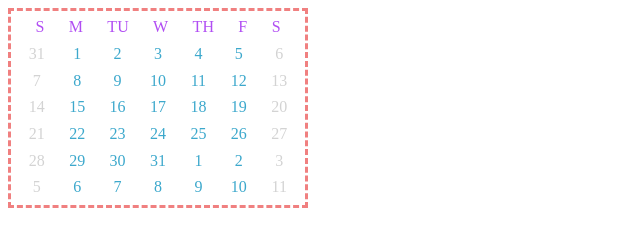
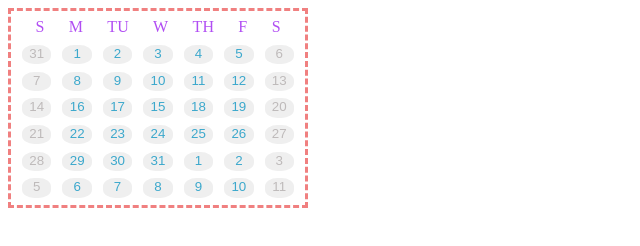
Before and after one commit to ShahSean/Basic-Calendar, a plain HTML site: page index.html in a window 1280 px wide. Shown: the whole page, without its empty margins (0-640 px from the left). Drawn offline with Linux system fonts and the light colour scheme.

Commit message:
Changed Divs to Buttons

```diff
--- a/index.html
+++ b/index.html
@@ -1,10 +1,10 @@
 <!DOCTYPE html>
 <html lang="en">
   <head>
-    <meta charset="UTF-8">
-    <meta name="viewport" content="width=device-width, initial-scale=1.0">
+    <meta charset="UTF-8" />
+    <meta name="viewport" content="width=device-width, initial-scale=1.0" />
     <title>Cool Calendar</title>
-    <link rel="stylesheet" href="./style.css">
+    <link rel="stylesheet" href="./style.css" />
   </head>
   <body>
     <div class="cal-container">
@@ -18,58 +18,58 @@
         <div>S</div>
       </div>
       <div class="week-1">
-            <div class="week-num weekends">31</div>
-            <div class="week-num">1</div>
-            <div class="week-num">2</div>
-            <div class="week-num">3</div>
-            <div class="week-num">4</div>
-            <div class="week-num">5</div>
-            <div class="week-num weekends">6</div>
+        <button class="week-num weekends">31</button>
+        <button class="week-num">1</button>
+        <button class="week-num">2</button>
+        <button class="week-num">3</button>
+        <button class="week-num">4</button>
+        <button class="week-num">5</button>
+        <button class="week-num weekends">6</button>
       </div>
       <div class="week-2">
-            <div class="week-num weekends">7</div>
-            <div class="week-num">8</div>
-            <div class="week-num">9</div>
-            <div class="week-num">10</div>
-            <div class="week-num">11</div>
-            <div class="week-num">12</div>
-            <div class="week-num weekends">13</div>
+        <button class="week-num weekends">7</button>
+        <button class="week-num">8</button>
+        <button class="week-num">9</button>
+        <button class="week-num">10</button>
+        <button class="week-num">11</buttonv>
+        <button class="week-num">12</button>
+        <button class="week-num weekends">13</button>
       </div>
       <div class="week-3">
-            <div class="week-num weekends">14</div>
-            <div class="week-num">15</div>
-            <div class="week-num">16</div>
-            <div class="week-num">17</div>
-            <div class="week-num">18</div>
-            <div class="week-num">19</div>
-            <div class="week-num weekends">20</div>
+        <button class="week-num weekends">14</button>
+        <button class="week-num">16</button>
+        <button class="week-num">17</button>
+        <button class="week-num">15</button>
+        <button class="week-num">18</button>
+        <button class="week-num">19</button>
+        <button class="week-num weekends">20</button>
       </div>
       <div class="week-4">
-            <div class="week-num weekends">21</div>
-            <div class="week-num">22</div>
-            <div class="week-num">23</div>
-            <div class="week-num">24</div>
-            <div class="week-num">25</div>
-            <div class="week-num">26</div>
-            <div class="week-num weekends">27</div>
+        <button class="week-num weekends">21</button>
+        <button class="week-num">22</button>
+        <button class="week-num">23</button>
+        <button class="week-num">24</button>
+        <button class="week-num">25</button>
+        <button class="week-num">26</button>
+        <button class="week-num weekends">27</button>
       </div>
       <div class="week-5">
-            <div class="week-num weekends">28</div>
-            <div class="week-num">29</div>
-            <div class="week-num">30</div>
-            <div class="week-num">31</div>
-            <div class="week-num">1</div>
-            <div class="week-num">2</div>
-            <div class="week-num weekends">3</div>
+        <button class="week-num weekends">28</button>
+        <button class="week-num">29</button>
+        <button class="week-num">30</button>
+        <button class="week-num">31</button>
+        <button class="week-num">1</button>
+        <button class="week-num">2</button>
+        <button class="week-num weekends">3</button>
       </div>
       <div class="week-6">
-            <div class="week-num weekends">5</div>
-            <div class="week-num">6</div>
-            <div class="week-num">7</div>
-            <div class="week-num">8</div>
-            <div class="week-num">9</div>
-            <div class="week-num">10</div>
-            <div class="week-num weekends">11</div>
+        <button class="week-num weekends">5</button>
+        <button class="week-num">6</button>
+        <button class="week-num">7</button>
+        <button class="week-num">8</button>
+        <button class="week-num">9</button>
+        <button class="week-num">10</button>
+        <button class="week-num weekends">11</button>
       </div>
     </div>
   </body>
--- a/style.css
+++ b/style.css
@@ -1,17 +1,16 @@
-html{
+html {
   box-sizing: border-box;
 }
-
 *,
 *:after,
-*:before{
+*:before {
   box-sizing: inherit;
 }
-.cal-container{
+.cal-container {
   border: 3 px;
   border-style: dashed;
   height: 200px;
-    width:300px;
+  width: 300px;
   border-color: lightcoral;
   display: flex;
   flex-direction: column;
@@ -19,19 +18,30 @@ html{
   align-items: stretch;
 }
 
-[class*='week-']{
+[class*="week-"] {
   display: flex;
-    flex-basis: 10% ;
+  flex-basis: 10%;
   justify-content: space-evenly;
   align-items: stretch;
   color: rgb(60, 168, 204);
   border-bottom: lightgreen;
 }
 
-.days-name{
+.days-name {
   color: rgb(177, 78, 243);
 }
 
-.weekends{
-    color:lightgrey;
+.weekends {
+  color: rgb(190, 186, 186);
 }
+button {
+  border: solid;
+  border-radius: 42%;
+  border: 1px;
+}
+button:hover {
+  background-color: lavender;
+}
+button:active {
+  background-color: rgb(250, 222, 177);
+}
```
Also changed, not shown: img/background.jpg (added). Lines whose indentation alone changed are shown as unchanged.
